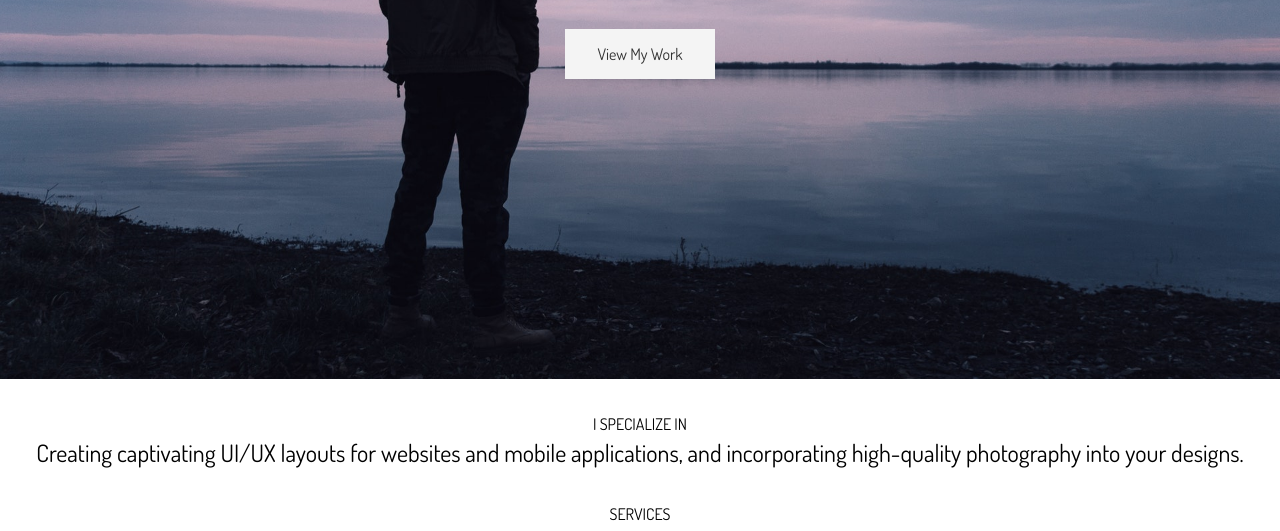
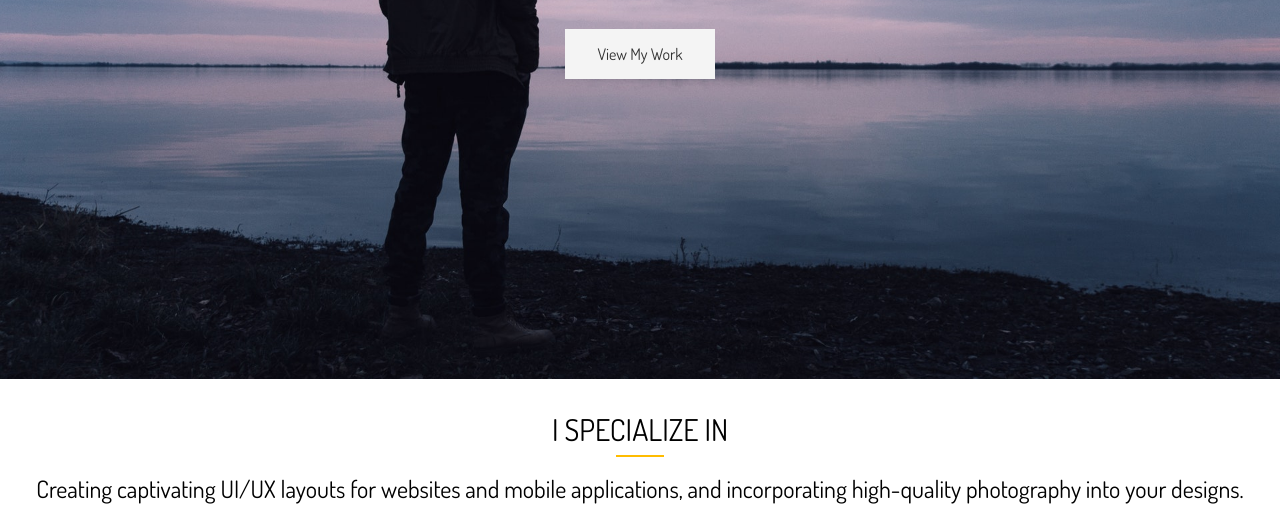
Before and after one commit to DBAKANG-GIT/Portfolio-Website, a website: page src/styles/index.html in a window 1280 px wide. Shown: the part 421-952 px from the top of the page. Drawn offline with Linux system fonts and the light colour scheme; no server answers.

```diff
--- a/src/styles/utilities.css
+++ b/src/styles/utilities.css
@@ -31,6 +31,14 @@
   @apply text-dark bg-main;
 }
 
-/* .lead {
-  @apply text-;
-} */
+.lead {
+  @apply text-xl mb-8;
+}
+
+.bottom-line {
+  @apply h-0.5 w-12 bg-main block mx-auto mb-4;
+}
+
+.section-title {
+  @apply text-3xl block pb-2 text-center font-thin uppercase;
+}
```
Also changed, not shown: dist/output.css.
